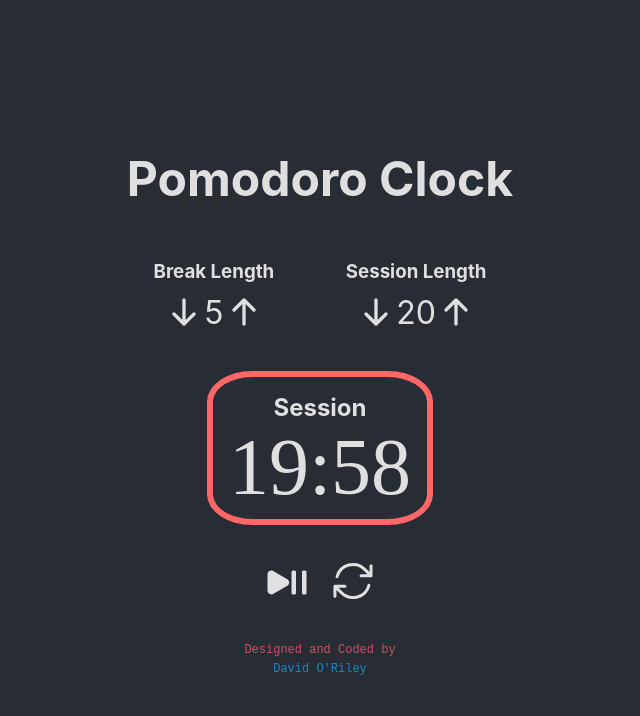
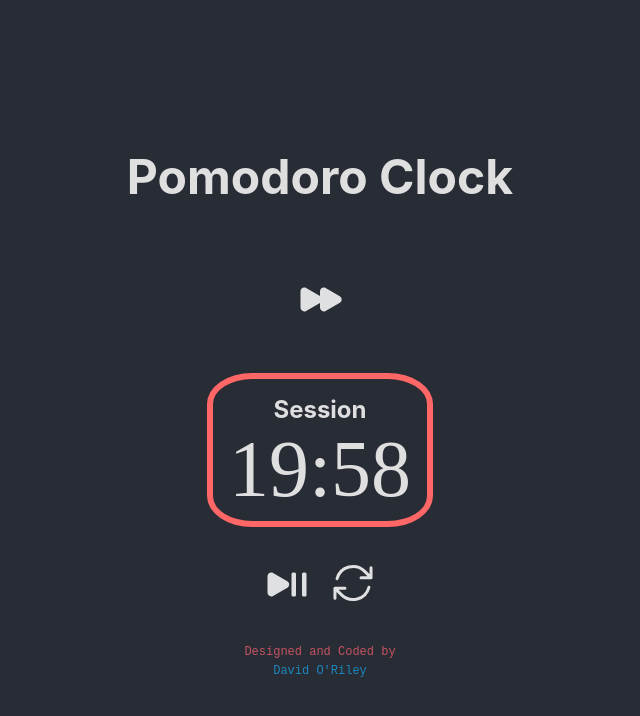
Before and after one commit to dmoriley/pomodoro-clock, a React (Vite) app: page / in a window 1280 px wide. Both pictures are taken after a click on the button 607 px from the left and 581 px from the top of the page. Shown: the top 716 px of the page, without its empty margins (320-960 px from the left). Built offline with nearby package versions, Linux system fonts and the light colour scheme; a web font is replaced by a local one.

Commit message:
Added finish early feature

```diff
--- a/src/components/ClockContainer/ClockContainer.module.scss
+++ b/src/components/ClockContainer/ClockContainer.module.scss
@@ -9,4 +9,5 @@
   flex-direction: row;
   align-items: center;
   justify-content: space-evenly;
+  height: 85px;
 }
--- a/src/components/ClockContainer/ClockContainer.tsx
+++ b/src/components/ClockContainer/ClockContainer.tsx
@@ -1,7 +1,7 @@
-import React from 'react';
-import styles from './ClockContainer.module.scss';
-import { Clock, ClockActions, ClockSetting } from '../index';
-import usePomodoro from '../../hooks/pomodoro/pomodoro.hook';
+import React from "react";
+import styles from "./ClockContainer.module.scss";
+import { Clock, ClockActions, ClockSetting } from "../index";
+import usePomodoro from "../../hooks/pomodoro/pomodoro.hook";
 
 const ClockContainer: React.FC = () => {
   const [
@@ -12,11 +12,14 @@ const ClockContainer: React.FC = () => {
     sessionIncrement,
     breakDecrement,
     breakIncrement,
+    finishEarly,
   ] = usePomodoro();
 
   return (
     <div className={styles.root}>
       <div className={styles.settings}>
+        {!power ? (
+          <React.Fragment>
             <ClockSetting
               title="break length"
               setting={breakLength}
@@ -29,6 +32,21 @@ const ClockContainer: React.FC = () => {
               handleDecrement={sessionDecrement}
               handleIncrement={sessionIncrement}
             />
+          </React.Fragment>
+        ) : (
+          <React.Fragment>
+            <svg
+              xmlns="http://www.w3.org/2000/svg"
+              viewBox="0 0 24 24"
+              fill="currentColor"
+              role="button"
+              className="icon icon-l"
+              onClick={finishEarly}
+            >
+              <path d="M5.055 7.06C3.805 6.347 2.25 7.25 2.25 8.69v8.122c0 1.44 1.555 2.343 2.805 1.628L12 14.471v2.34c0 1.44 1.555 2.343 2.805 1.628l7.108-4.061c1.26-.72 1.26-2.536 0-3.256l-7.108-4.061C13.555 6.346 12 7.249 12 8.689v2.34L5.055 7.061Z" />
+            </svg>
+          </React.Fragment>
+        )}
       </div>
       <Clock time={time} status={status} power={power} />
       <ClockActions handleReset={reset} handlePlayPause={playPause} />
--- a/src/hooks/pomodoro/pomodoro.hook.ts
+++ b/src/hooks/pomodoro/pomodoro.hook.ts
@@ -1,5 +1,5 @@
-import { useState, useEffect } from 'react';
-import { pomodoro } from '../../services';
+import { useState, useEffect } from "react";
+import { pomodoro } from "../../services";
 
 const usePomodoro = (): any[] => {
   const [power, setPower] = useState(false);
@@ -30,6 +30,7 @@ const usePomodoro = (): any[] => {
     pomodoro.sessionIncrement,
     pomodoro.breakDecrement,
     pomodoro.breakIncrement,
+    pomodoro.finishEarly,
   ];
 };
 
--- a/src/services/pomodoro/pomodoro.ts
+++ b/src/services/pomodoro/pomodoro.ts
@@ -1,4 +1,4 @@
-import { BehaviorSubject } from 'rxjs';
+import { BehaviorSubject } from "rxjs";
 
 export const SessionType = {
   session: 1,
@@ -11,15 +11,15 @@ export const defaultTime = defaultSessionLength * 60;
 export const defaultType = SessionType.session;
 
 const createPomodoro = () => {
-  let interval;
+  let interval: NodeJS.Timer;
 
   const isOn = new BehaviorSubject(false);
   const type = new BehaviorSubject(defaultType);
   const sessionLength = new BehaviorSubject(defaultSessionLength);
   const breakLength = new BehaviorSubject(defaultBreakLength);
-  const time = new BehaviorSubject(defaultTime); // time displayed on the clock
+  const time = new BehaviorSubject(defaultTime); // time displayed on the clock, saved in seconds
 
-  const start = (callback, delay = 1000) => {
+  const start = (callback: () => any, delay = 1000) => {
     isOn.next(true);
     interval = setInterval(callback, delay);
   };
@@ -44,11 +44,11 @@ const createPomodoro = () => {
         if (time.value !== 0) {
           time.next(time.value - 1);
         } else if (type.value === SessionType.session) {
-          new Audio('./sounds/success.mp3').play();
+          new Audio("./sounds/success.mp3").play();
           type.next(SessionType.break);
           time.next(breakLength.value * 60);
         } else {
-          new Audio('./sounds/doubleBeep.mp3').play();
+          new Audio("./sounds/doubleBeep.mp3").play();
           type.next(SessionType.session);
           time.next(sessionLength.value * 60);
         }
@@ -85,6 +85,15 @@ const createPomodoro = () => {
     }
   };
 
+  const finishEarly = () => {
+    if (time.value <= 5) {
+      return;
+    }
+
+    // finish early by setting the time to 5 seconds
+    time.next(5);
+  };
+
   return {
     isOn$: isOn.asObservable(),
     getIsOn() {
@@ -112,6 +121,7 @@ const createPomodoro = () => {
     breakDecrement,
     sessionIncrement,
     sessionDecrement,
+    finishEarly,
   };
 };
 
```
Lines whose indentation alone changed are shown as unchanged.
